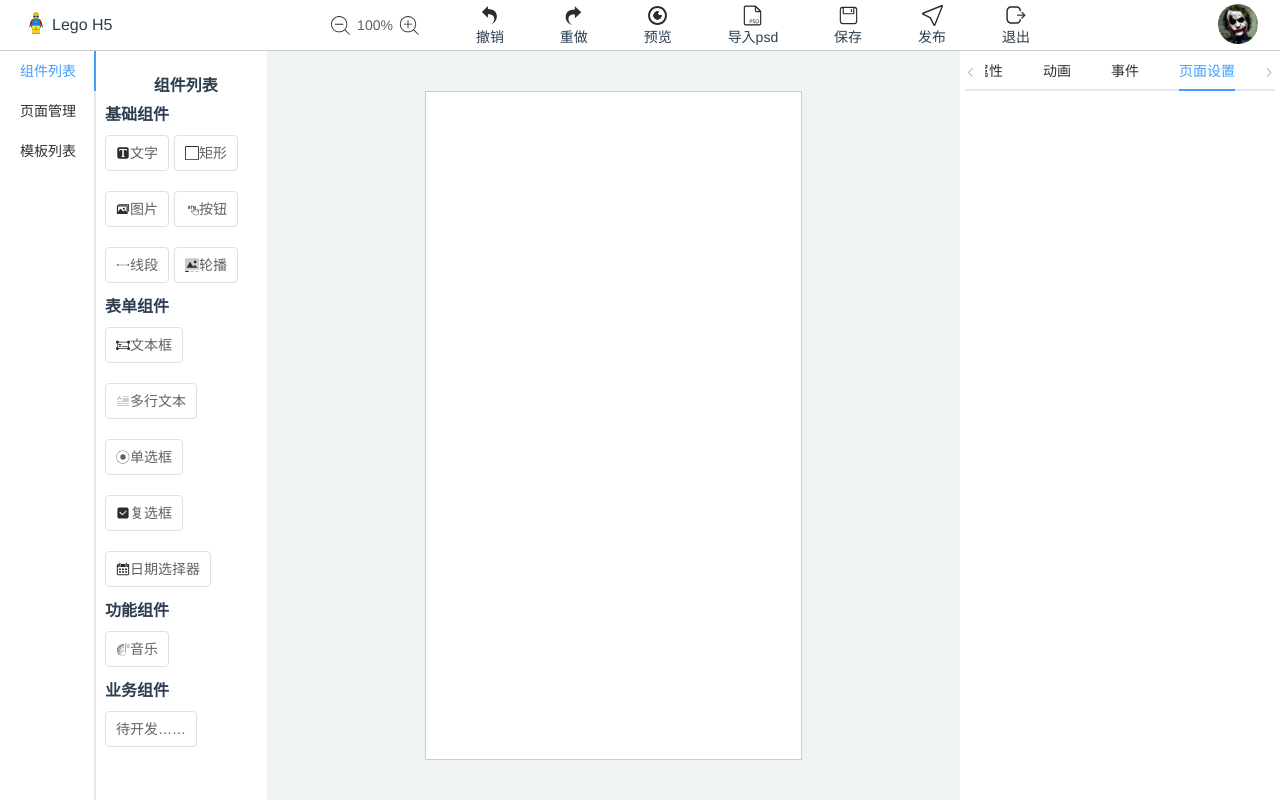
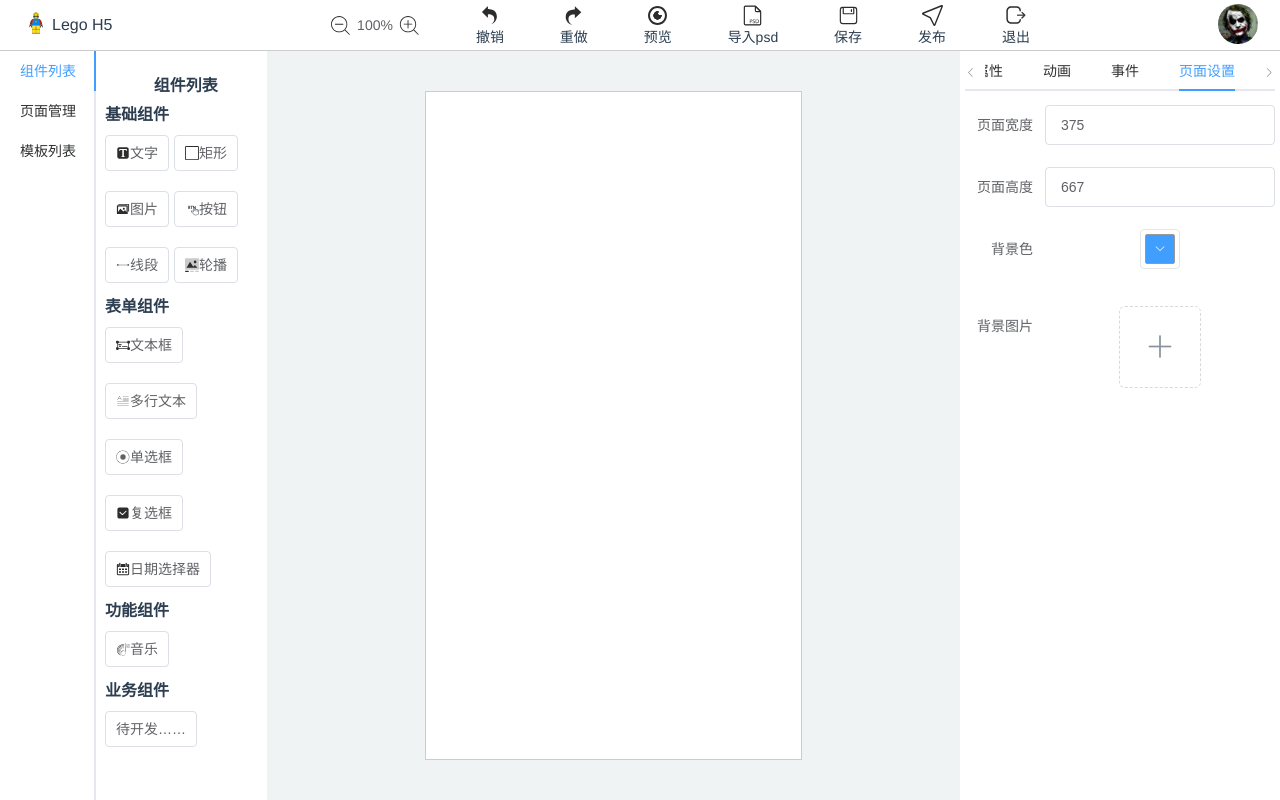
Before and after one commit to MagicHacker/Lego-H5, a Vue app: page /#/editorPage in a window 1280 px wide. Both pictures are taken after a click on the tab "页面设置". Built offline with nearby package versions, Linux system fonts and the light colour scheme.

Commit message:
feat: 构建右侧面板的页面配置组件

```diff
--- a/src/views/editor-right-panel/index.vue
+++ b/src/views/editor-right-panel/index.vue
@@ -4,14 +4,21 @@
       <el-tab-pane label="属性">请选中需要编辑的元件</el-tab-pane>
       <el-tab-pane label="动画">请选中需要编辑的元件</el-tab-pane>
       <el-tab-pane label="事件">请选中需要编辑的元件</el-tab-pane>
-      <el-tab-pane label="页面设置"></el-tab-pane>
+      <el-tab-pane label="页面设置">
+        <page-config></page-config>
+      </el-tab-pane>
       <el-tab-pane label="JS脚本"></el-tab-pane>
     </el-tabs>
   </div>
 </template>
 <script lang="ts">
 import { Component, Vue } from 'vue-property-decorator'
-@Component
+import pageConfig from '../page-config/index.vue'
+@Component({
+  components: {
+    pageConfig
+  }
+})
 export default class EditorRightPanel extends Vue {}
 </script>
 <style lang="less" scoped>
--- /dev/null
+++ b/src/views/page-config/index.vue
@@ -0,0 +1,70 @@
+<template>
+  <div class="page-config-wrap">
+    <el-form label-width="80px" :model="pageData">
+      <el-form-item label="页面宽度">
+        <el-input v-model.number="pageData.width"></el-input>
+      </el-form-item>
+      <el-form-item label="页面高度">
+        <el-input v-model.number="pageData.height"></el-input>
+      </el-form-item>
+      <el-form-item label="背景色">
+        <el-color-picker v-model="pageData.pageColor"></el-color-picker>
+      </el-form-item>
+      <el-form-item label="背景图片">
+        <el-upload
+          action="https://jsonplaceholder.typicode.com/posts/"
+          :show-file-list="false"
+          :on-success="uploadPageImage"
+        >
+          <img v-if="pageData.pageImage" :src="pageData.pageImage" alt="" />
+          <i v-else class="el-icon-plus avatar-uploader-icon"></i>
+        </el-upload>
+      </el-form-item>
+    </el-form>
+  </div>
+</template>
+<script lang="ts">
+import { Component, Vue } from 'vue-property-decorator'
+@Component
+export default class PageConfig extends Vue {
+  pageData = {
+    width: 375,
+    height: 667,
+    pageColor: '#409EFF',
+    pageImage: ''
+  }
+  // 背景图上传
+  uploadPageImage(res: any, file: any) {
+    this.pageData.pageImage = URL.createObjectURL(file.raw)
+  }
+}
+</script>
+<style lang="less" scoped>
+.page-config-wrap {
+  width: 100%;
+  /deep/ .el-upload {
+    width: 80px;
+    height: 80px;
+    border: 1px dashed #d9d9d9;
+    border-radius: 6px;
+    cursor: pointer;
+    position: relative;
+    overflow: hidden;
+    &:hover {
+      border-color: #409eff;
+    }
+    img {
+      width: 80px;
+      height: 80px;
+    }
+    .avatar-uploader-icon {
+      font-size: 28px;
+      color: #8c939d;
+      width: 80px;
+      height: 80px;
+      line-height: 80px;
+      text-align: center;
+    }
+  }
+}
+</style>
```
